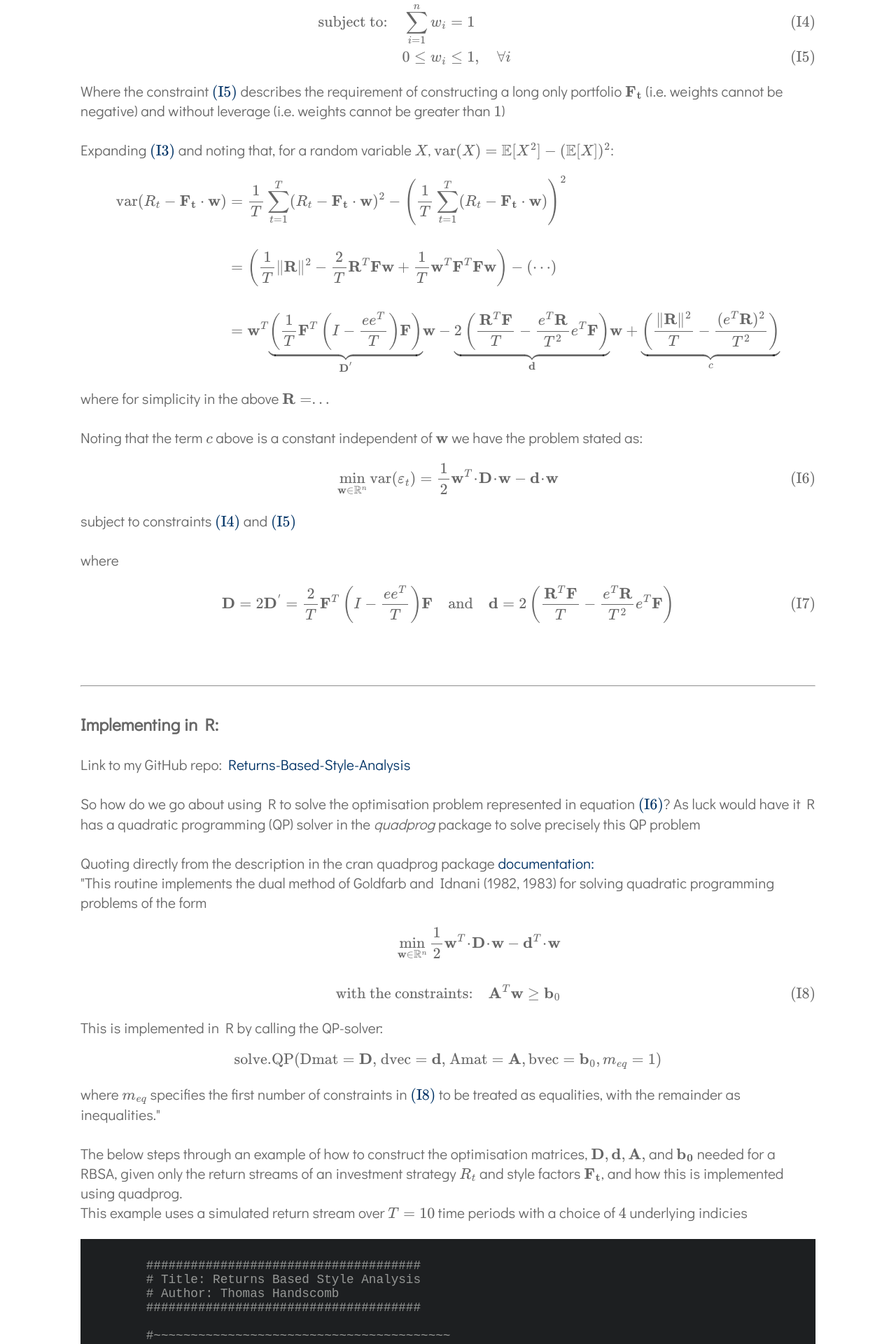
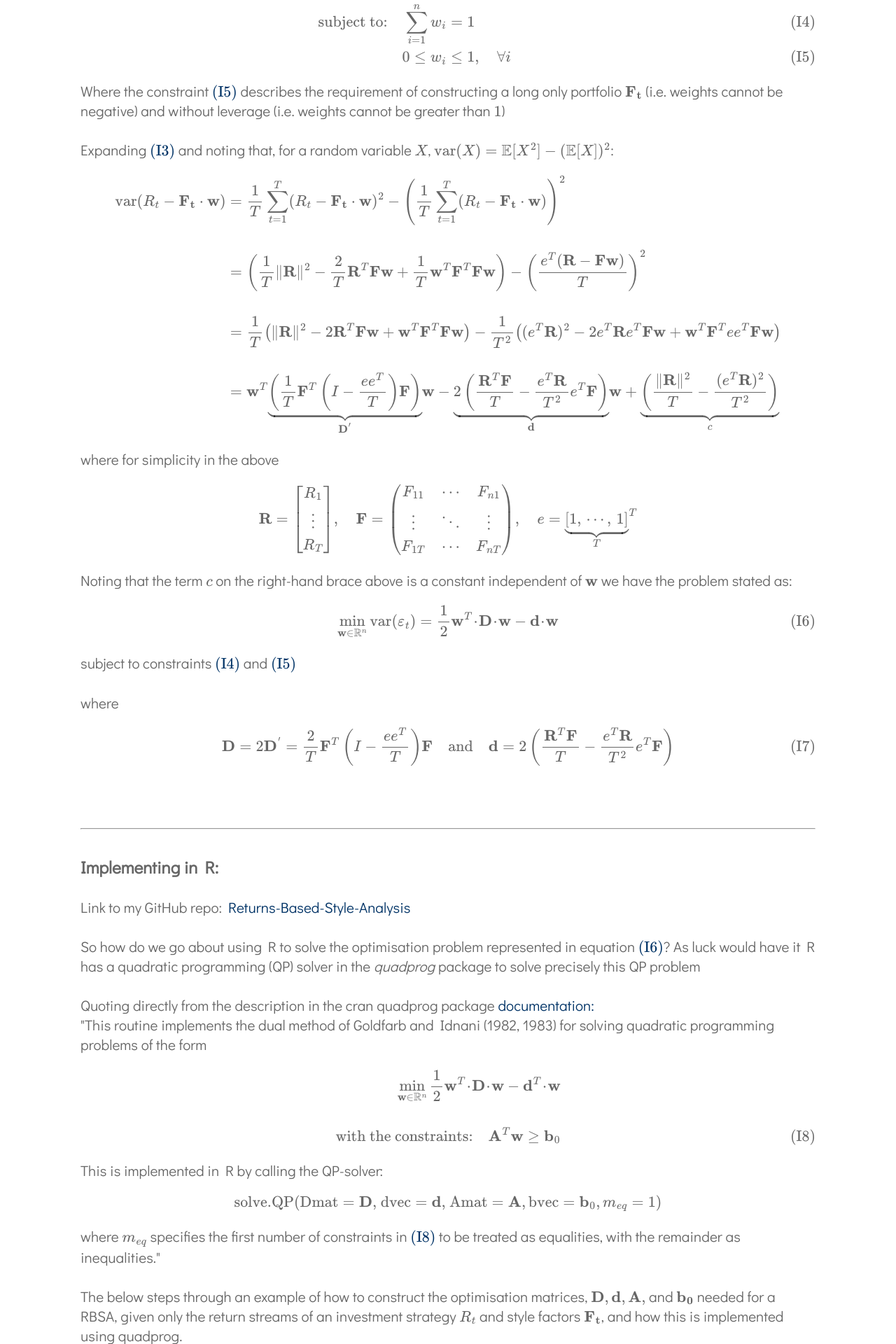
Before and after one commit to ThomasHandscomb/ThomasHandscomb.github.io, a Jekyll site: the page built from _posts/2019-06-25-RBSA.md, in a window 1280 px wide. Shown: the part 2020-3940 px from the top of the page at 70% size. Built offline with Jekyll 4.4.1, drawn with Linux system fonts in a browser that asks for light colours.

Commit message:
Further Blog and CV develop
Further Blog and CV develop

```diff
--- a/Data Science/index.html
+++ b/Data Science/index.html
@@ -16,7 +16,7 @@ Comment: Manifold thinking
 		A good forcing mechanism for me to ensure I have understood a concept a little better is to try to write something down that makes sense at the end of a project. Simply trying to
 		articulate an idea more often than not highlights where the gaps in knowledge are. A useful byproduct is then being able to share these ideas more clearly with my team and other colleagues.
 		<br><br>
-		I've captured here a selection of notes from some of my data science experiences - I hope some are as useful to you as they were to me writing them!
+		I've captured here a selection of notes from some of my data science experiences, suitably anonimised to preserve proprietary commercial knowledge, that illustrate a key theme or idea - I hope some are as useful to you as they were to me writing them!
 		</span>
 	</div>
 	<hr><br>
--- a/_posts/2019-06-25-RBSA.md
+++ b/_posts/2019-06-25-RBSA.md
@@ -78,14 +78,33 @@ Expanding \(\eqref{eq:3.0}\) and noting that, for a random variable \(X\), \(\mb
  \mbox{var} (R_t - \mathbf{F_t} \cdot \mathbf{w})
  &= \frac{1}{T} \sum_{t=1}^T(R_t - \mathbf{F_t} \cdot \mathbf{w})^2 - \left( \frac{1}{T}\sum_{t=1}^T(R_t - \mathbf{F_t} \cdot \mathbf{w}) \right)^2 \\ \\
 &= \left( \frac{1}{T}\lVert \mathbf{R}\rVert ^2 - \frac{2}{T} \mathbf{R}^T \mathbf{F} \mathbf{w} + \frac{1}{T} \mathbf{w}^T \mathbf{F}^T \mathbf{F}\mathbf{w} \right )
-- \left( \cdots \right ) \\ \\
+- \left( \frac{e^T(\mathbf{R} - \mathbf{F} \mathbf{w})}{T} \right )^2 \\ \\
+<!-- &= \left( \frac{1}{T}\lVert \mathbf{R}\rVert ^2 - \frac{2}{T} \mathbf{R}^T \mathbf{F} \mathbf{w} + \frac{1}{T} \mathbf{w}^T \mathbf{F}^T \mathbf{F}\mathbf{w} \right )
+- \left( \frac{(e^T \mathbf{R})^2}{T^2} -2\frac{e^T \mathbf{R} e^T \mathbf{F}\mathbf{w}}{T^2} + \frac{\mathbf{w}^T \mathbf{F}^T e e^T \mathbf{F} \mathbf{w}}{T^2} \right ) \\ \\-->
+&= \frac{1}{T} \left(\lVert \mathbf{R}\rVert ^2 - 2 \mathbf{R}^T \mathbf{F} \mathbf{w} + \mathbf{w}^T \mathbf{F}^T \mathbf{F}\mathbf{w} \right )
+- \frac{1}{T^2} \left( (e^T \mathbf{R})^2 -2 e^T \mathbf{R} e^T \mathbf{F}\mathbf{w} + \mathbf{w}^T \mathbf{F}^T e e^T \mathbf{F} \mathbf{w} \right ) \\ \\
 &= \mathbf{w}^T \underbrace{\left( \frac{1}{T}\mathbf{F}^T \left( I - \frac{ee^T}{T} \right) \mathbf{F} \right )}_{\mathbf{D^{'}}} \mathbf{w}
 - \underbrace{2\left(\frac{\mathbf{R}^T\mathbf{F}}{T} - \frac{e^T \mathbf{R}}{T^2}e^T\mathbf{F}\right)}_\mathbf{d}\mathbf{w}
 + \underbrace{\left(\frac{\lVert \mathbf{R}\rVert ^2}{T} - \frac{(e^T \mathbf{R})^2}{T^2} \right)}_{c} \\
 \end{align}
-where for simplicity in the above \(\mathbf{R} = ... \) <br><br>
+where for simplicity in the above
+\begin{equation}
+	\mathbf{R} = \begin{bmatrix}
+	R_1\\
+	\vdots \\
+	R_T\\
+	\end{bmatrix}
+, \quad \mathbf{F} = \begin{pmatrix}
+	F_{11} & \cdots & F_{n1}\\
+	\vdots & \ddots & \vdots\\
+	F_{1T} & \cdots & F_{nT}\\
+	\end{pmatrix}
+, \quad e = {\underbrace{\begin{bmatrix}
+	1, \, \cdots, \, 1
+	\end{bmatrix}}_{T}}^{T}
+\end{equation}
 
-Noting that the term \( c\) above is a constant independent of \(\mathbf{w} \) we have the problem stated as:
+Noting that the term \( c\) on the right-hand brace above is a constant independent of \(\mathbf{w} \) we have the problem stated as:
 \begin{align}
 \min_{\mathbf{w} \in \mathbb{R}^n} \mbox{var}(\varepsilon_t) &= \frac{1}{2} \mathbf{w}^T \! \cdot \! \mathbf{D} \! \cdot \! \mathbf{w} -\mathbf{d} \! \cdot \! \mathbf{w}
 \label{eq:6} \tag{I6}
--- a/css/main.css
+++ b/css/main.css
@@ -18,7 +18,7 @@
 
 	table {
 	  border-collapse: collapse;
-	  width: 50%;
+	  width: 65%;
 	  caption-side: bottom;
 	}
 
--- a/index.html
+++ b/index.html
@@ -42,8 +42,8 @@ Comment: Manifold thinking
 		<div class="box2_TH">
 			<span class="fa fa-laptop"></span>
 			<p>Machine learning</p>
-			<!--CONTROL INCLUSION OF CV BELOW
-			<a href="/files/CV for Thomas Handscomb.pdf" class="button button-alt">Download CV</a> -->
+			<!--CONTROL INCLUSION OF CV BELOW -->
+			<a href="/files/CV for Thomas Handscomb PhD.pdf" class="button button-alt">Download CV</a>
 		</div>
 
 		<div class="box2_TH">
```
Also changed, not shown: other parts of Data Science/index.html (+1 -1 lines), _posts/2018-02-12-D3Globe.md (+57 -43 lines), _posts/2019-08-11-Email.md (+16 -13 lines), 2 other files.
